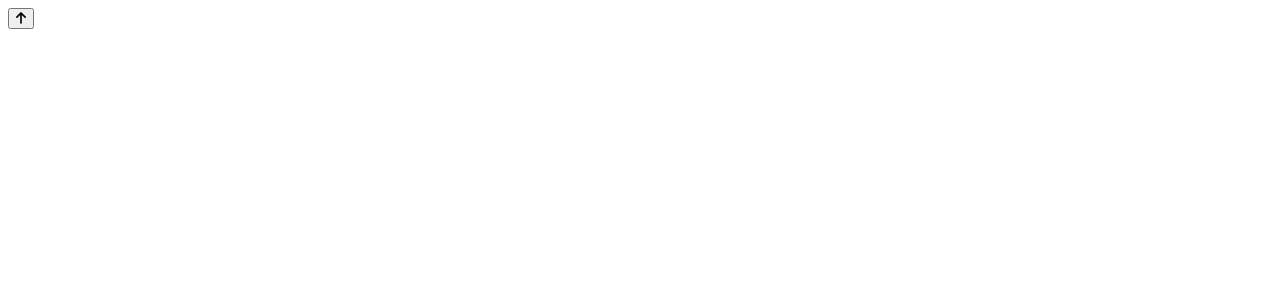
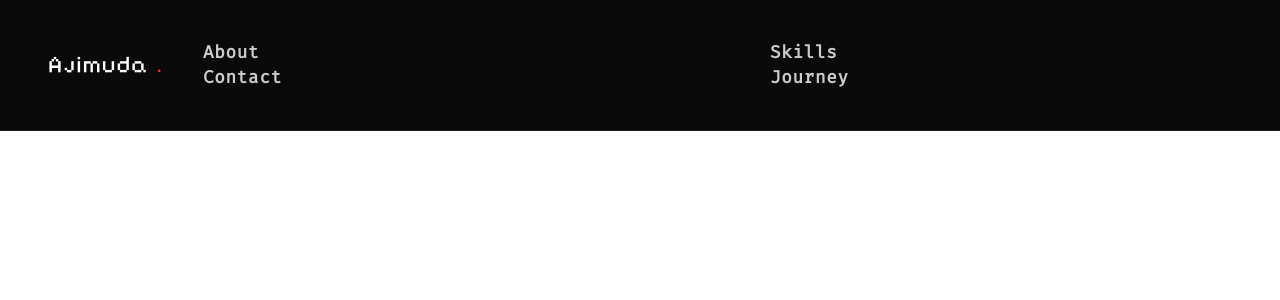
Before and after one commit to ayoajimuda/Portfolio-Website, a SvelteKit app: page / in a window 1280 px wide. Shown: the top 300 px of the page. Built offline with nearby package versions, Linux system fonts and the light colour scheme.

Commit message:
Header section completed

```diff
--- a/src/lib/components/Header.svelte
+++ b/src/lib/components/Header.svelte
@@ -0,0 +1,17 @@
+<script>
+    import { onMount } from 'svelte';
+    import '../../styles/components/Header.css'
+</script>
+
+<header>
+    <div class="logo-text">Ajimuda<span class="logo-dot">.</span></div>
+    <nav aria-label="Primary navigation">
+      <ul>
+        <li><a href="#timeline" class="nav-link" data-section="timeline">About</a></li>
+        <li><a href="#competences" class="nav-link" data-section="competences">Skills</a></li>
+        <li><a href="#projects" class="nav-link" data-section="projects">Web Gallery</a></li>
+        <li><a href="#contact" class="nav-link" data-section="contact">Contact</a></li>
+        <li><a href="#journey" class="nav-link" data-section="journey">Journey</a></li>
+      </ul>
+    </nav>
+</header>
--- a/src/routes/+layout.svelte
+++ b/src/routes/+layout.svelte
@@ -1,7 +1,7 @@
 <script>
-  import '$lib/../styles/global.css';
-  import Header from '$lib/components/Header.svelte';
-  import Footer from '$lib/components/Footer.svelte';
+  import "$lib/../styles/global.css";
+  import Header from "$lib/components/Header.svelte";
+  import Footer from "$lib/components/Footer.svelte";
 
   let { children } = $props();
 
@@ -10,28 +10,37 @@
   let innerWidth = $state(0);
 
   function goTop() {
-    window.scrollTo({ top: 0, behavior: 'smooth' });
+    document.body.scrollIntoView();
   }
 </script>
 
-<svelte:window
-  bind:scrollY
-  bind:innerHeight
-  bind:innerWidth
-/>
+<svelte:head>
+  <meta charset="UTF-8">
+  <meta name="viewport" content="width=device-width, initial-scale=1.0">
+  <title>Ayomide Ajimuda | CS Student Portfolio</title>
 
-<svelte:head>
-  <link rel="icon" href="../src/lib/assets/favicon.svg" />
+  <meta name="description" content="My name is Ayomide Ajimuda, an aspiring Software Engineer & Data Analyst; this is my portfolio displaying my skills, projects & competences">
+  <meta name="keywords" content="Ayomide Ajimuda, portfolio, student, web development, applications, project">
+  <meta name="author" content="Ayomide Ajimuda">
+  <meta name="robots" content="index, follow">
+  <link rel="canonical" href="https://ayoajimuda.com/">
+  <meta property="og:title" content="Ayomide Ajimuda's Portfolio | CS Student">
+  <meta property="og:description" content="My name is Ayomide Ajimuda, an aspiring Software Engineer & Data Analyst; this is my portfolio displaying my skills, projects & competences">
+  <meta property="og:url" content="https://ayoajimuda.com/">
+  <meta property="og:type" content="website">
+
+  <link rel="preconnect" href="https://fonts.googleapis.com">
+  <link rel="stylesheet" href="https://cdnjs.cloudflare.com/ajax/libs/font-awesome/6.5.1/css/all.min.css">
+  <link href="https://fonts.googleapis.com/css2?family=Fira+Mono&family=Pixelify+Sans:wght@400..700&family=VT323&display=swap" rel="stylesheet">
 </svelte:head>
 
 <div class="app-wrap">
-  <button class="go-top" onclick={goTop} aria-label="Back to top">
+  <button class="ml-auto rounded-full bg-slate-900 text-violet-400 px-3 sm:px-4 hover:bg-slate-800 cursor-pointer aspect-square grid place-items-center" aria-label="Back to top" >
     <i class="fa-solid fa-arrow-up"></i>
   </button>
-
-  <Header />
-
+  <Header {scrollY} {innerHeight} />
   {@render children()}
-
   <Footer />
 </div>
+
+<svelte:window bind:scrollY bind:innerHeight bind:innerWidth />
--- a/src/routes/+page.svelte
+++ b/src/routes/+page.svelte
@@ -26,18 +26,10 @@
   <meta property="og:type" content="website">
 </svelte:head>
 
-<Header/>
+<main>
 
-<main>
-    <Bio/>
-    <Education/>
-    <Skills/>
-    <Projects/>
-    <Journey/>
-    <Contact/>
 </main>
 
-<Footer/>
 
 <style>
     main {
--- a/src/styles/components/Header.css
+++ b/src/styles/components/Header.css
@@ -0,0 +1,109 @@
+/* Header & Nav Bar*/
+header {
+  position: fixed;
+  top: 0;
+  left: 0;
+  right: 0;
+  z-index: 100;
+  display: flex;
+  align-items: center;
+  flex-wrap: nowrap;
+  justify-content: space-between;
+  padding: 1.6rem 3rem;
+  background: #0a0a0a;
+  backdrop-filter: none;
+  border-bottom: 1px solid rgba(255, 255, 255, 0.08);
+}
+
+header .logo-text {
+  font-family: "Pixelify Sans", monospace;
+  font-size: 1.5rem;
+  color: #ffffff;
+  letter-spacing: 0.05em;
+  display: flex;
+  align-items: center;
+  gap: 0.5rem;
+}
+
+header .logo-text .logo-icon {
+  display: inline-flex;
+  align-items: center;
+  justify-content: center;
+  width: 2.2rem;
+  height: 2.2rem;
+  background: #ffffff;
+  color: #0a0a0a;
+  font-size: 1.1rem;
+  font-weight: bold;
+  border-radius: 2px;
+}
+
+header .logo-text .logo-dot {
+  color: #e03030;
+}
+
+/* NAV — centered & spaced out */
+header nav {
+  position: static;        /* remove absolute */
+  transform: none;         /* remove translateX */
+  margin: 0 auto;
+}
+
+header nav ul {
+  display: grid;
+  grid-template-columns: repeat(3, auto);
+  grid-template-rows: repeat(2, auto);
+  column-gap: 30.5rem;
+  row-gap: 0.3rem;
+  list-style: none;
+  align-items: center;
+  justify-items: start;
+}
+
+header nav ul li a {
+  font-family: "Fira Mono", "Courier New", monospace;
+  font-size: 1.1em;
+  font-weight: 900;
+  color: #cccccc;
+  text-decoration: none;
+  letter-spacing: 0.04em;
+  transition: color 0.25s ease;
+  position: relative;
+  white-space: nowrap;
+}
+
+header nav ul li a::after {
+  content: "";
+  position: absolute;
+  bottom: -3px;
+  left: 0;
+  width: 0;
+  height: 2px;
+  background: #111111;
+  transition: width 0.25s ease;
+}
+
+header nav ul li a:hover,
+header nav ul li a.active {
+  color: #e03030;
+}
+
+header nav ul li a:hover::after,
+header nav ul li a.active::after {
+  width: 100%;
+}
+
+/* Contact link - far right with arrow */
+header .contact-link {
+  font-family: "Fira Mono", "Courier New", monospace;
+  font-size: 1rem;
+  font-weight: 700;
+  color: #ffffff;
+  text-decoration: none;
+  letter-spacing: 0.02em;
+  white-space: nowrap;
+}
+
+header .contact-link:hover {
+  color: #e03030;
+}
```
